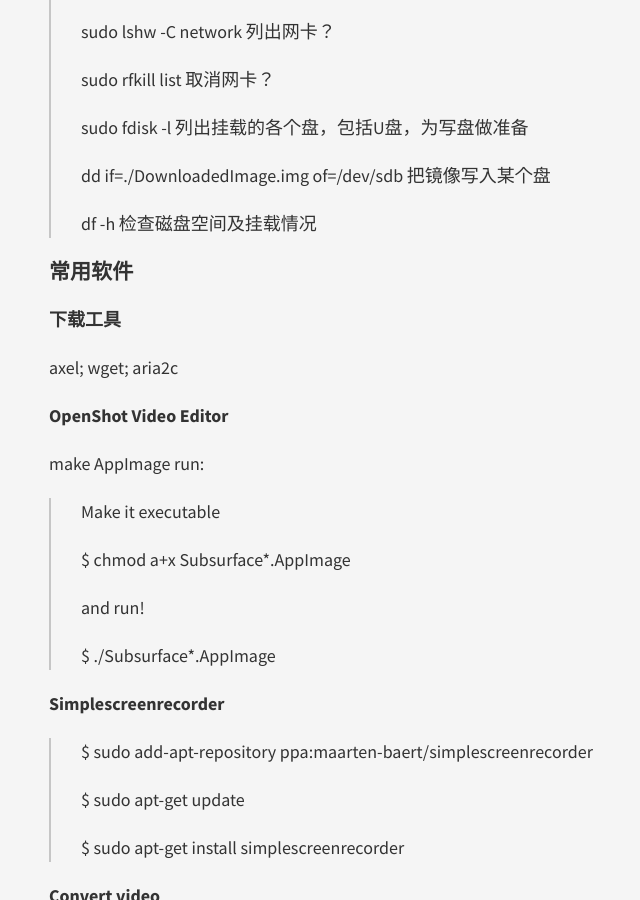
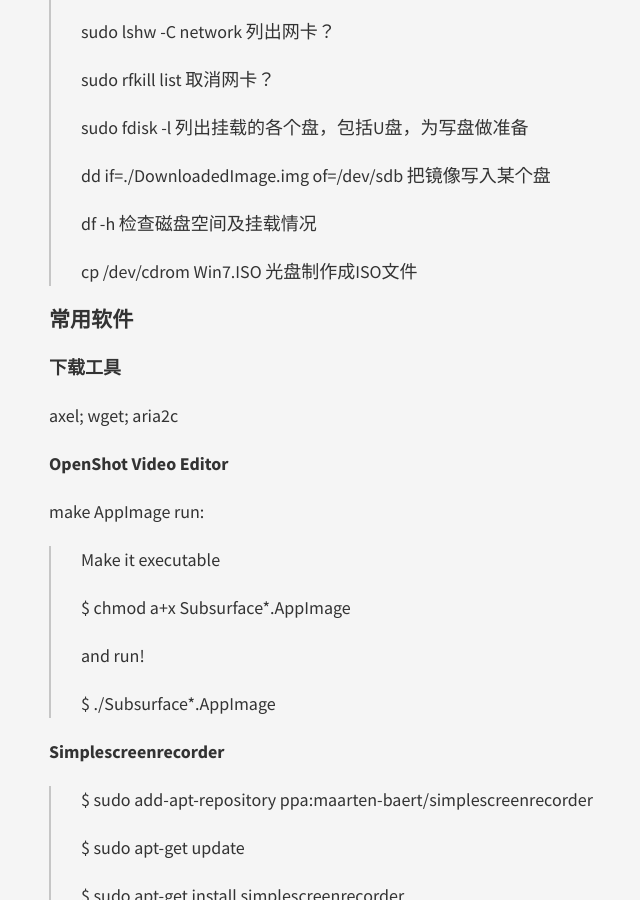
Before and after one commit to Dinneth/myblog, a Jekyll site: the page built from _posts/2018-02-07-Git-Jekyll-Ubuntu.md, in a window 1280 px wide and 900 px high, scrolled down 6446 px. Shown: the whole window, without its empty margins (236-876 px from the left). Built offline with Jekyll 4.4.1, drawn with Linux system fonts in a browser that asks for light colours.

Commit message:
new tips of linus cp ISO file

```diff
--- a/_posts/2018-02-07-Git-Jekyll-Ubuntu.md
+++ b/_posts/2018-02-07-Git-Jekyll-Ubuntu.md
@@ -212,6 +212,7 @@ log off then log on again
 >
 > df -h 检查磁盘空间及挂载情况
 >
+> cp /dev/cdrom Win7.ISO 光盘制作成ISO文件
 
 ### 常用软件
 
```
